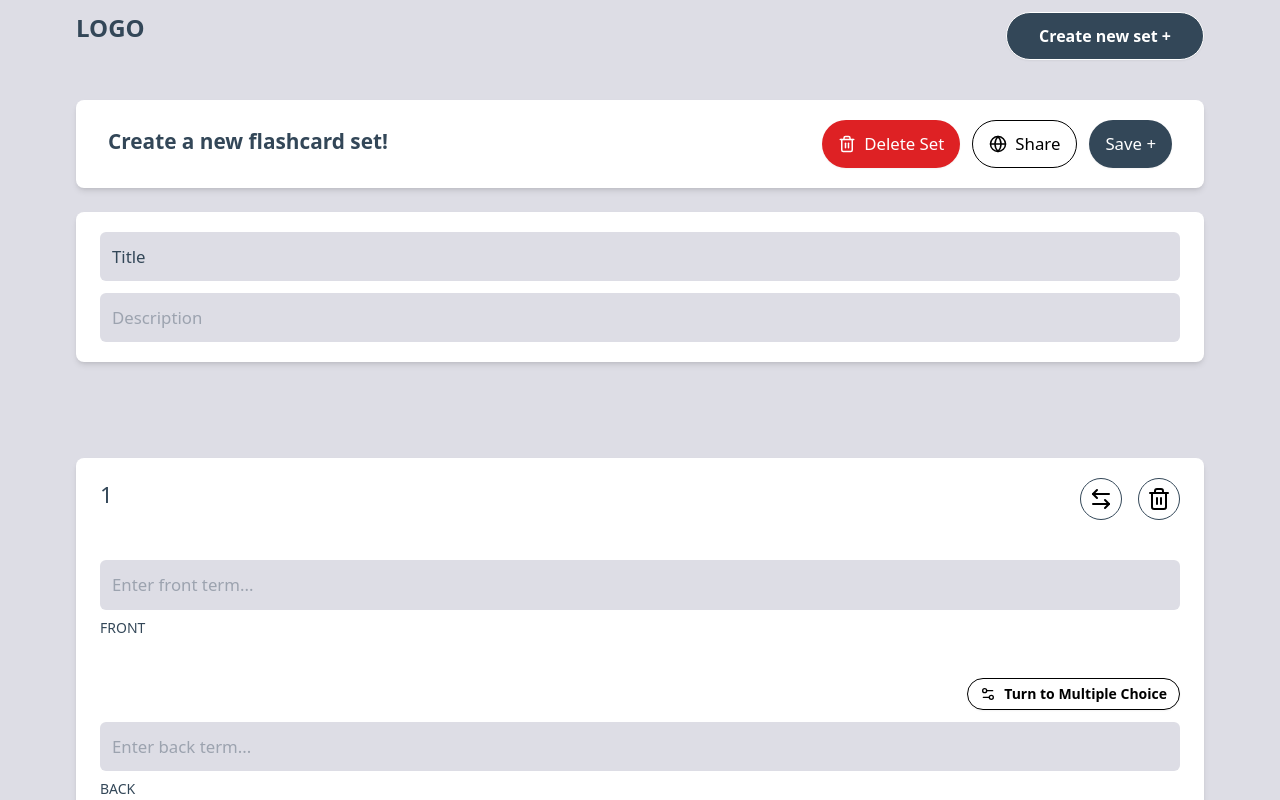
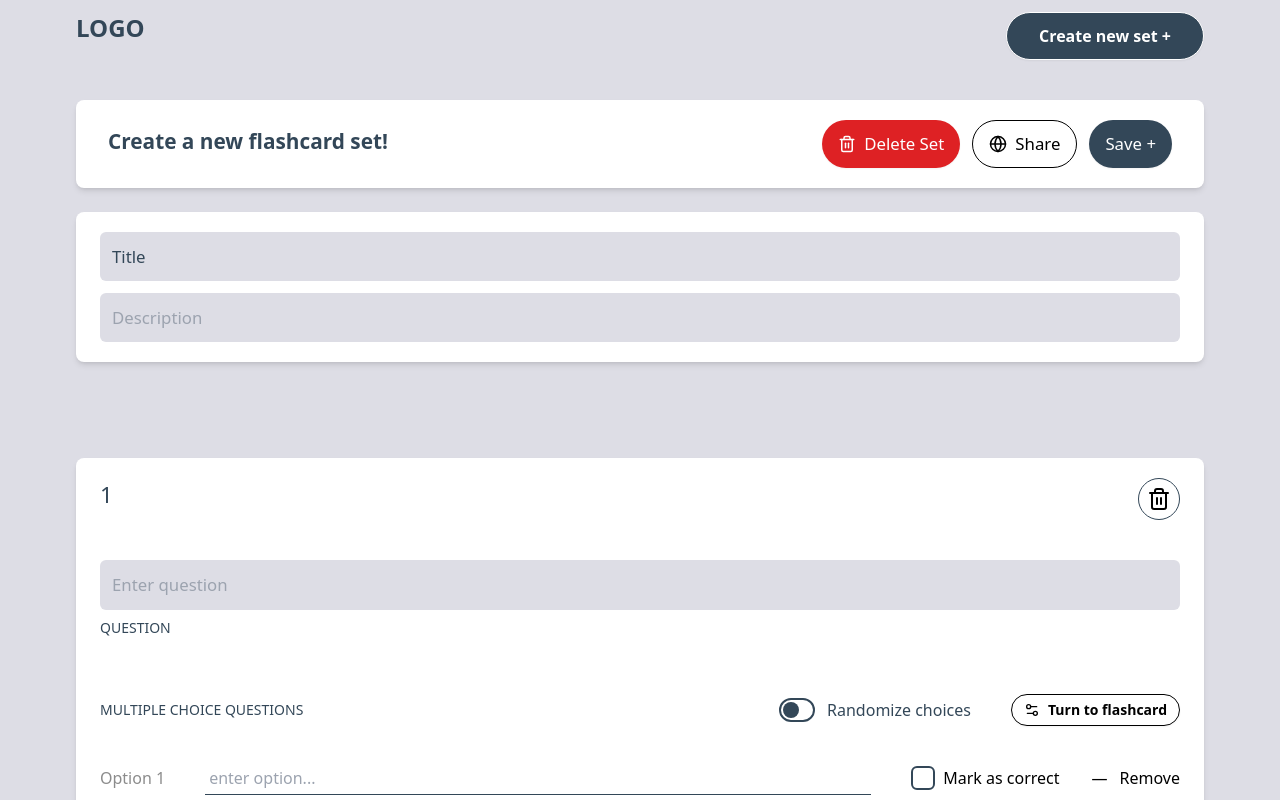
Before and after one commit to p-ragudo/flashcards_app, a React (Vite) app in the folder frontend/: page /create in a window 1280 px wide. Both pictures are taken after a click on the button "Turn to Multiple Choice". Shown: the top 800 px of the page. Built offline with nearby package versions, Linux system fonts and the light colour scheme.

Commit message:
wrapped card types in one component

```diff
--- /dev/null
+++ b/frontend/src/pages/SetEditor/CardEditComponent.jsx
@@ -0,0 +1,21 @@
+import { useState } from "react";
+import FlashCardEditComponent from "./FlashCardEditComponent";
+import ChoiceCardEditComponent from "./ChoiceCardEditComponent";
+
+const CardEditComponent = ({data}) => {
+    const [isFrontBack, setIsFrontBack] = useState(true);
+
+    const toggleMode = () => setIsFrontBack(!isFrontBack);
+
+  return (
+    <div className="w-full mx-auto">
+      {
+        isFrontBack
+          ? <FlashCardEditComponent data={data} toggleMode={toggleMode} />
+          : <ChoiceCardEditComponent data={data} toggleMode={toggleMode} />
+      }
+    </div>
+  )
+}
+
+export default CardEditComponent
--- a/frontend/src/pages/SetEditor/ChoiceCardEditComponent.jsx
+++ b/frontend/src/pages/SetEditor/ChoiceCardEditComponent.jsx
@@ -3,8 +3,9 @@ import { useState, useEffect } from "react";
 import { ToggleSwitch } from "../../components/ToggleSwitch";
 import OptionComponent from "./OptionComponent";
 import AddOptionComponent from "./AddOptionComponent";
+import toast from "react-hot-toast";
 
-const ChoiceCardEditComponent = ({number}) => {
+const ChoiceCardEditComponent = ({data, toggleMode}) => {
     const [isRandomizeChoices, setIsRandomizeChoices] = useState(false);
     const [options, setOptions] = useState([])
 
@@ -25,6 +26,11 @@ const ChoiceCardEditComponent = ({number}) => {
     }
 
     const removeOption = (id) => {
+        if(options.length <= 2) {
+            toast.error("Multiple choice card requires at least 2 options!");
+            return;
+        }
+
         setOptions(prevOptions =>
             prevOptions.filter(option => option.id !== id)
         );
@@ -66,19 +72,12 @@ const ChoiceCardEditComponent = ({number}) => {
     //     loadOptions();
     // }, []);
 
-    // test data for OptionComponent
-    const data = {
-        order: 1,
-        content: "This is option 1",
-        isCorrect: true
-    }
-
   return (
     <div className="w-full bg-white rounded-lg shadow-md">
       <div className="flex flex-col px-6 py-5">
         <div className="w-full flex justify-between mb-10">
             <h3 className="font-medium text-[#334758] text-[1.4rem]">
-                {number}
+                {data}
             </h3>
             <button className="border border-[#334758] rounded-full p-2 hover:text-white hover:bg-[#DE2124] hover:border-[#DE2124] transition-colors">
                 <Trash2 size={24} strokeWidth={2} className="text-[#334758 text-[1.25rem]" />
@@ -113,7 +112,10 @@ const ChoiceCardEditComponent = ({number}) => {
                             />
                             <span className="font-medium text-[#334758]">Randomize choices</span>
                         </div>
-                        <button className="btn btn-sm rounded-full hover:text-white hover:bg-gray-600 transition-colors">
+                        <button
+                            className="btn btn-sm rounded-full hover:text-white hover:bg-gray-600 transition-colors"
+                            onClick={toggleMode}
+                        >
                             <Settings2 size={16} />
                             Turn to flashcard
                         </button>
@@ -123,9 +125,10 @@ const ChoiceCardEditComponent = ({number}) => {
                 {options.map((option, index) => (
                     <OptionComponent
                         key={option.id}
-                        data={option}
+                        option={option}
                         index={index + 1}
                         onCheck={() => toggleCheckbox(option.id)}
+                        setOptions={setOptions}
                         isChecked={option.isCorrect}
                         onRemove={() => removeOption(option.id)}
                     />
--- a/frontend/src/pages/SetEditor/FlashCardEditComponent.jsx
+++ b/frontend/src/pages/SetEditor/FlashCardEditComponent.jsx
@@ -1,13 +1,13 @@
 import { ArrowLeftRight, Trash2, Settings2 } from "lucide-react";
 
-const FlashCardEditComponent = ({number}) => {
+const FlashCardEditComponent = ({data, toggleMode}) => {
 
   return (
     <div className="w-full bg-white rounded-lg shadow-md">
       <div className="flex flex-col px-6 py-5">
         <div className="w-full flex justify-between mb-10">
             <h3 className="font-medium text-[#334758] text-[1.4rem]">
-                {number}
+                {data}
             </h3>
             <div className="flex gap-4">
                 <button className="border border-[#334758] rounded-full p-2 hover:text-white hover:bg-gray-600 transition-colors">
@@ -33,7 +33,10 @@ const FlashCardEditComponent = ({number}) => {
 
             <div className="flex flex-col gap-3">
                 <div className="flex justify-end">
-                    <button className="btn btn-sm rounded-full hover:text-white hover:bg-gray-600 transition-colors">
+                    <button
+                        className="btn btn-sm rounded-full hover:text-white hover:bg-gray-600 transition-colors"
+                        onClick={toggleMode}
+                    >
                         <Settings2 size={16} />
                         Turn to Multiple Choice
                     </button>
--- a/frontend/src/pages/SetEditor/OptionComponent.jsx
+++ b/frontend/src/pages/SetEditor/OptionComponent.jsx
@@ -1,6 +1,6 @@
 import Checkbox from "../../components/Checkbox";
 
-const OptionComponent = ({ data, onCheck, isChecked, onRemove, index}) => {
+const OptionComponent = ({ option, onCheck, isChecked, onRemove, index, setOptions}) => {
   return (
     <div className="grid grid-cols-2 md:flex md:flex-row md:justify-between md:items-center">
         <span className="text-[#8C8C8C] font-medium order-1 md:mr-10">
@@ -9,6 +9,10 @@ const OptionComponent = ({ data, onCheck, isChecked, onRemove, index}) => {
         <input
           type="text"
           placeholder="enter option..."
+          value={option.text}
+          onChange={(e) => setOptions(prevOptions => prevOptions.map(
+            opt => opt.id === option.id ? {...opt, text: e.target.value} : opt
+          ))}
           className="
               w-full md:flex-1 p-1 outline-none border-b border-b-[#334758] text-[#334758] text-[1rem] font-normal
               order-3 col-span-2 md:order-2 md:mr-10"
--- a/frontend/src/pages/SetEditor/SetEditorPage.jsx
+++ b/frontend/src/pages/SetEditor/SetEditorPage.jsx
@@ -1,13 +1,19 @@
-import { useState } from "react";
+import { useState, useEffect } from "react";
 import NavBar from "../../components/NavBar";
 import CreateSetCardComponent from "./CreateSetCardComponent";
 import toast from "react-hot-toast";
-import FlashCardEditComponent from "./FlashCardEditComponent";
-import ChoiceCardEditComponent from "./ChoiceCardEditComponent";
+import CardEditComponent from "./CardEditComponent";
 
 const SetEditorPage = () => {
   const [title, setTitle] = useState("Title");
   const [desc, setDesc] = useState("");
+  const [cards, setCards] = useState([]);
+
+  useEffect(() => {
+    setCards([
+
+    ])
+  }, []);
 
   // TODO
   const handleDelete = async (e) => {
@@ -68,8 +74,7 @@ const SetEditorPage = () => {
         </div>
 
         <div className="flex flex-col gap-12">
-          <FlashCardEditComponent number={1} />
-          <ChoiceCardEditComponent number={2} />
+          <CardEditComponent data={1} />
         </div>
       </div>
     </div>
```
